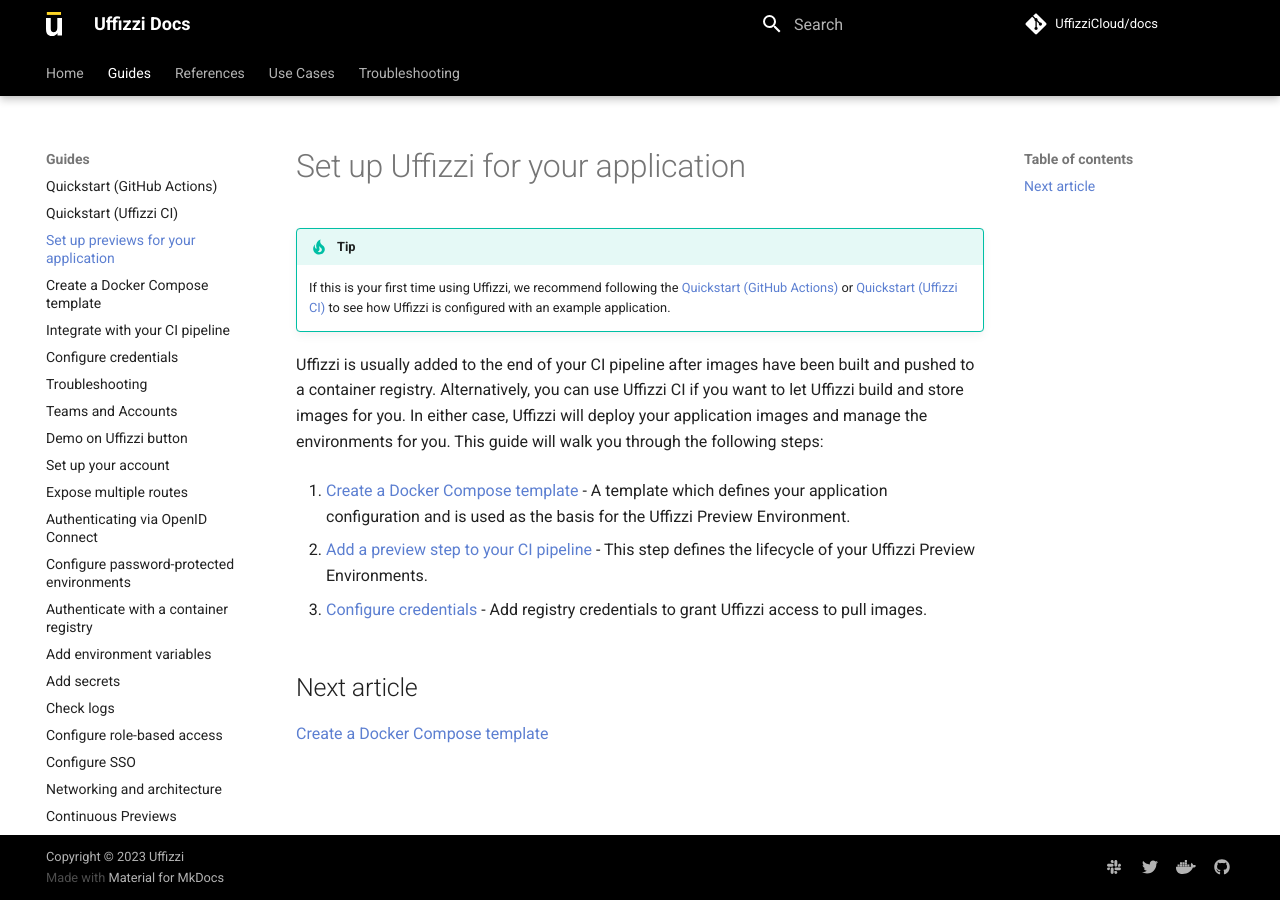
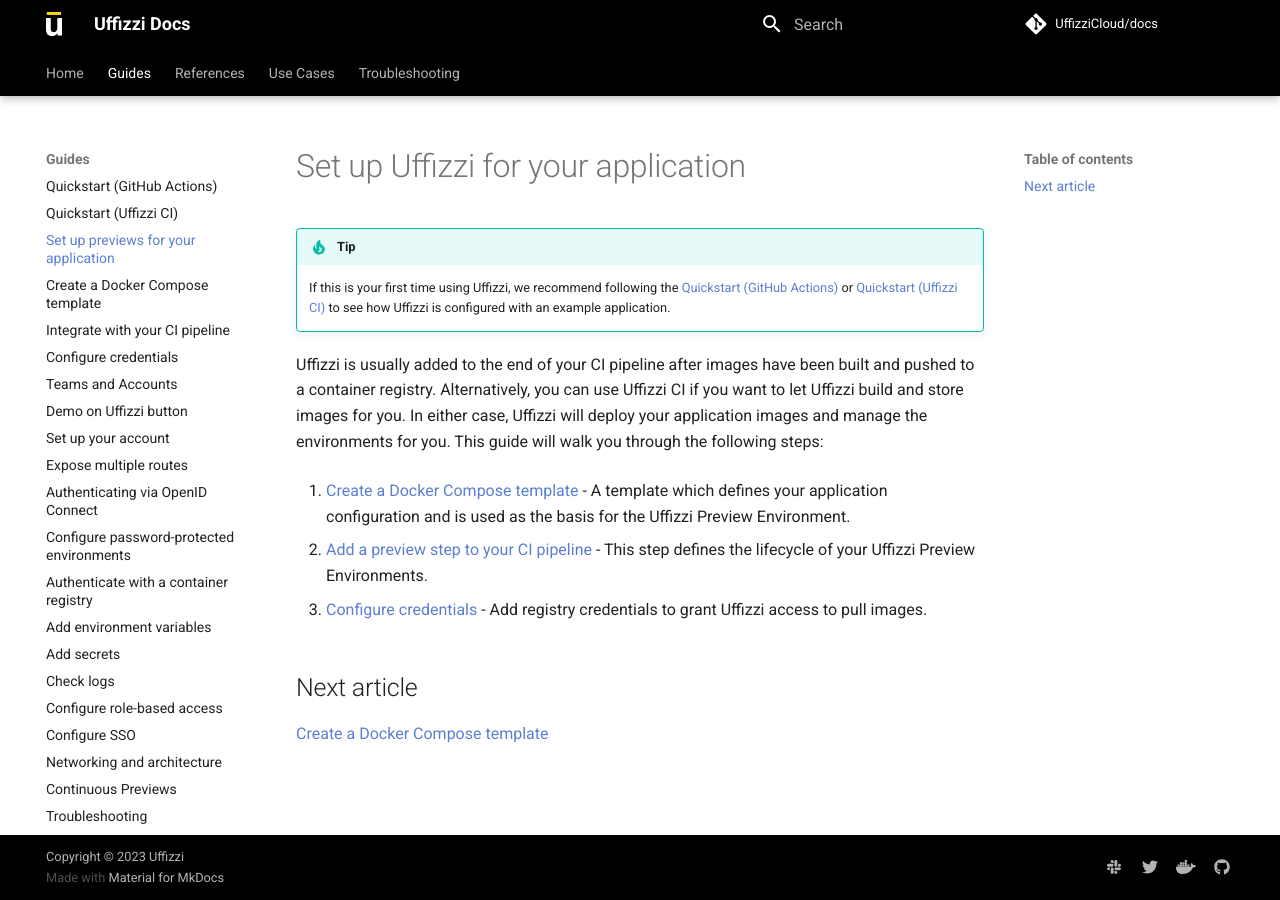
Before and after one commit to UffizziCloud/docs, an MkDocs documentation site: the page built from docs/set-up-uffizzi-for-your-application.md, in a window 1280 px wide. Built offline with MkDocs 1.6.1 and Material for MkDocs 9.7.7, drawn with Linux system fonts in a browser that asks for light colours; comment, search, counter and statistics services are not loaded; part of the change alters nothing that is shown.

```diff
--- a/mkdocs.yml
+++ b/mkdocs.yml
@@ -116,7 +116,6 @@ nav:
     - Create a Docker Compose template: guides/docker-compose-template.md
     - Integrate with your CI pipeline: guides/integrate-with-ci.md
     - Configure credentials: guides/configure-credentials.md
-    - Troubleshooting: guides/troubleshooting.md
     - Teams and Accounts: guides/teams-and-accounts.md
     - Demo on Uffizzi button: guides/demo-on-uffizzi.md
     - Set up your account: guides/set-up-your-account.md
@@ -131,6 +130,7 @@ nav:
     - Configure SSO: guides/single-sign-on.md
     - Networking and architecture: guides/networking.md
     - Continuous Previews: guides/continuous-previews.md
+    - Troubleshooting: guides/troubleshooting.md
   - References:
     - Docker Compose for Uffizzi: references/compose-spec.md
     - Uffizzi CI: references/uffizzi-ci.md
```
